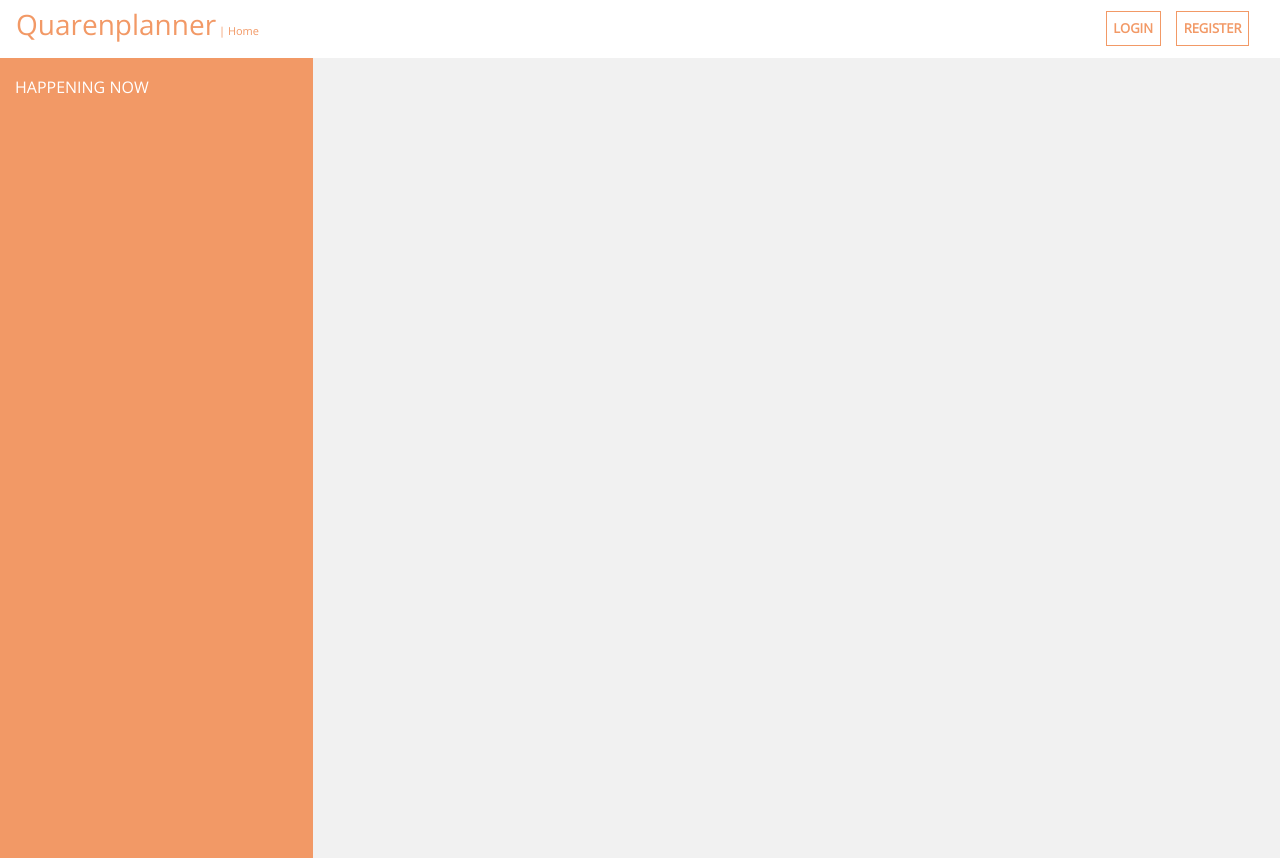
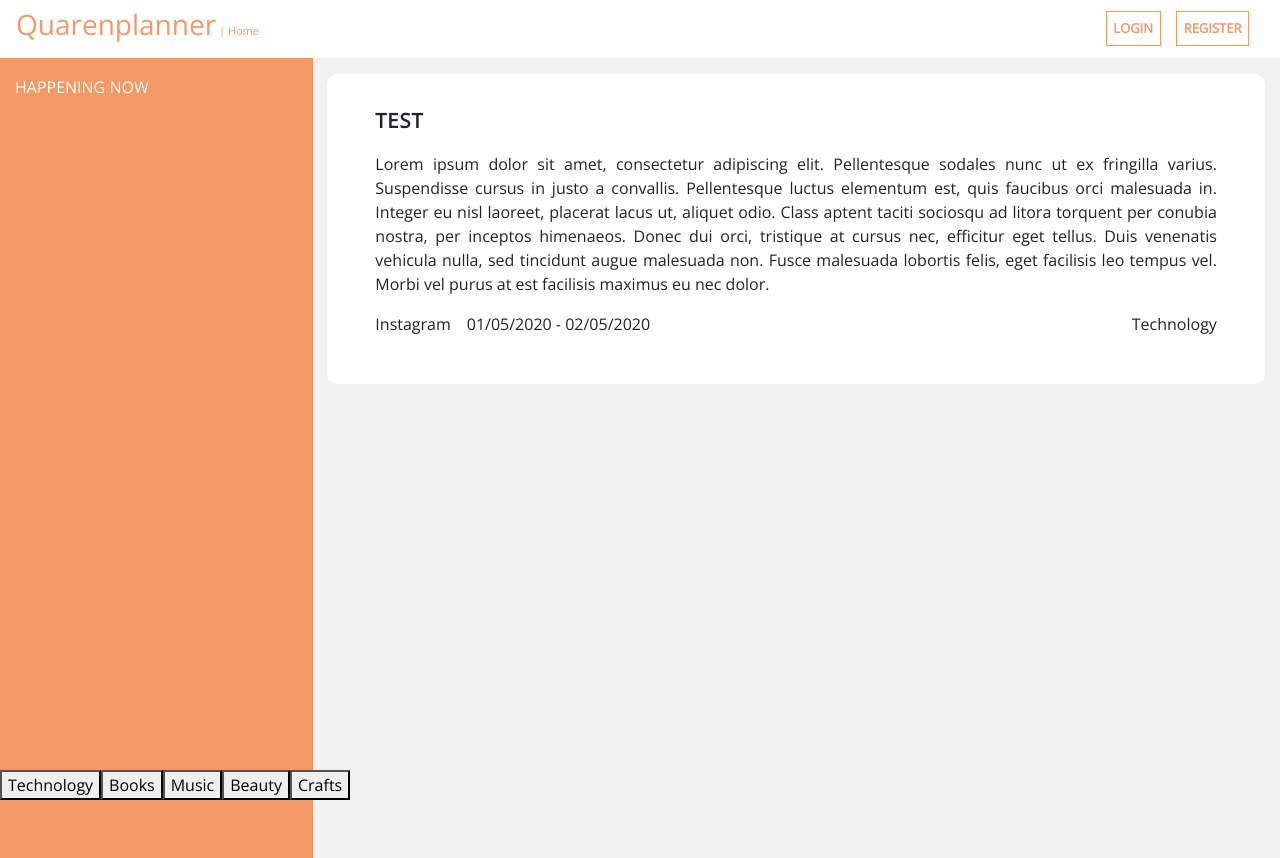
Before and after one commit to D-DePablos/QuaranPlanner, a React (Create React App) app in the folder frontend/: page / in a window 1280 px wide. Built offline with nearby package versions, Linux system fonts and the light colour scheme.

Commit message:
Css changes + Cards

```diff
--- a/frontend/src/App.css
+++ b/frontend/src/App.css
@@ -1,5 +1,5 @@
 .bg-primary {
-    background-color: #fff!important;
+    background-color: #fff !important;
     color: #F29966;
 }
 
@@ -62,6 +62,7 @@ button.profileButton {
 }
 
 .sidebar {
+    float: left;
     background-color: #F29966;
     color: #fff;
     padding-top: 1.1em;
@@ -88,3 +89,39 @@ p.registerText {
 p.sidebarTitle {
     text-transform: uppercase;
 }
+
+.card-event {
+    margin-right: .01em;
+    background-color: #fff;
+    margin-top: 1em;
+    text-align: justify;
+    float: right;
+    padding: 2em 3em;
+    border-radius: 10px;
+}
+
+.event-details {
+    display: flex;
+}
+
+p.event-title {
+    text-transform: uppercase;
+    font-weight: 600;
+    font-size: 20px !important;
+    letter-spacing: 1px;
+}
+
+.event-category {
+    margin-left: auto;
+    margin-right: 0;
+}
+
+p.event-icon {
+    padding-right: 1em;
+}
+
+.footerMenu {
+    position: fixed;
+    bottom: 0;
+    width: 100%;
+}
--- a/frontend/src/App.js
+++ b/frontend/src/App.js
@@ -10,6 +10,7 @@ import {
     Switch,
     Route
 } from "react-router-dom";
+import Footer from "./components/Footer/Footer";
 
 function App() {
     const [isNavbarHidden, updateNavbarHidden] = useState(null);
@@ -35,6 +36,7 @@ function App() {
                         </Route>
                     </Switch>
                 </div>
+                <Footer/>
             </div>
         </Router>
     );
--- /dev/null
+++ b/frontend/src/components/Card/Card.js
@@ -0,0 +1,25 @@
+import React from "react";
+
+function Card() {
+    return (
+        <div className="row col-9 card-event">
+            <p className="event-title">Test</p>
+            <p className="event-description">Lorem ipsum dolor sit amet, consectetur adipiscing elit. Pellentesque
+                sodales nunc ut ex fringilla varius. Suspendisse cursus in justo a convallis. Pellentesque luctus
+                elementum est, quis faucibus orci malesuada in. Integer eu nisl laoreet, placerat lacus ut, aliquet
+                odio. Class aptent taciti sociosqu ad litora torquent per conubia nostra, per inceptos himenaeos. Donec
+                dui orci, tristique at cursus nec, efficitur eget tellus. Duis venenatis vehicula nulla, sed tincidunt
+                augue malesuada non. Fusce malesuada lobortis felis, eget facilisis leo tempus vel. Morbi vel purus at
+                est facilisis maximus eu nec dolor.</p>
+            <div className="event-details">
+                <p className="event-icon">Instagram</p>
+                <p><span className="event-start">01/05/2020</span> - <span className="event-end">02/05/2020</span></p>
+            </div>
+            <div className="event-category">
+                <p className="event-category">Technology</p>
+            </div>
+        </div>
+    );
+}
+
+export default Card;
--- /dev/null
+++ b/frontend/src/components/Footer/Footer.js
@@ -0,0 +1,15 @@
+import React from "react";
+
+function Footer() {
+    return (
+        <div className="row col-12 footerMenu">
+            <button className="categoryButton">Technology</button>
+            <button className="categoryButton">Books</button>
+            <button className="categoryButton">Music</button>
+            <button className="categoryButton">Beauty</button>
+            <button className="categoryButton">Crafts</button>
+        </div>
+    );
+}
+
+export default Footer;
--- a/frontend/src/components/Home/Home.js
+++ b/frontend/src/components/Home/Home.js
@@ -1,10 +1,12 @@
 import React from "react";
 import Sidebar from "./HomeComponents/Sidebar/Sidebar";
+import Card from "../Card/Card";
 
 function Home() {
     return (
         <div className="col-12">
             <Sidebar/>
+            <Card/>
         </div>
     )
 }
```
